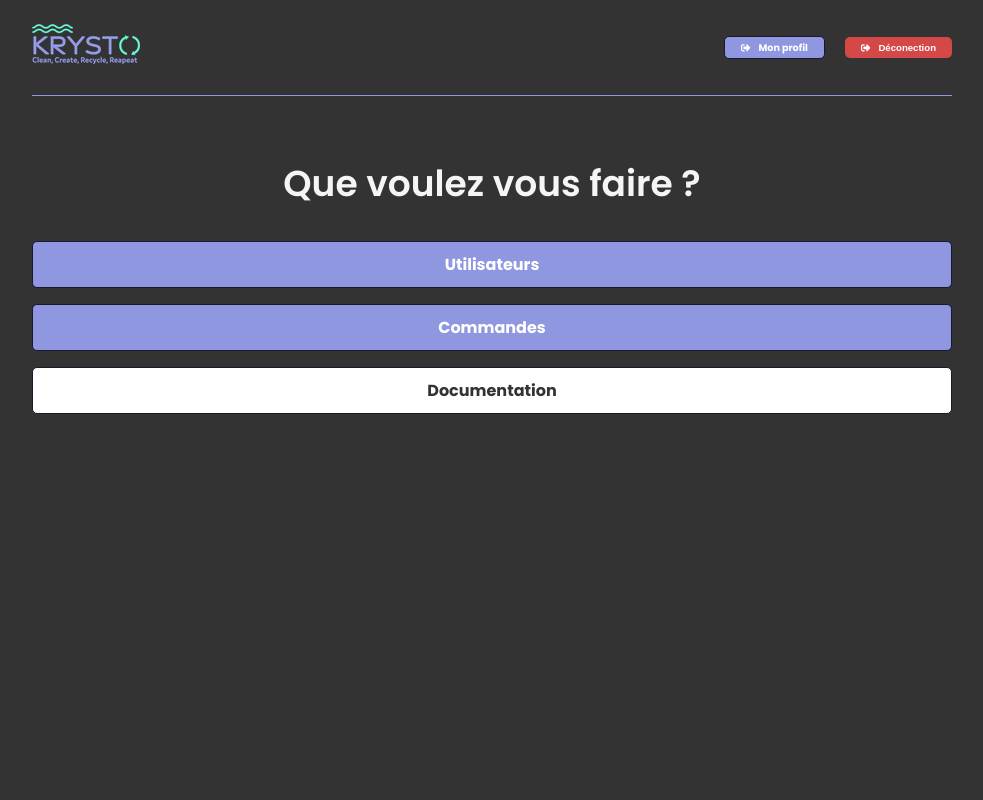
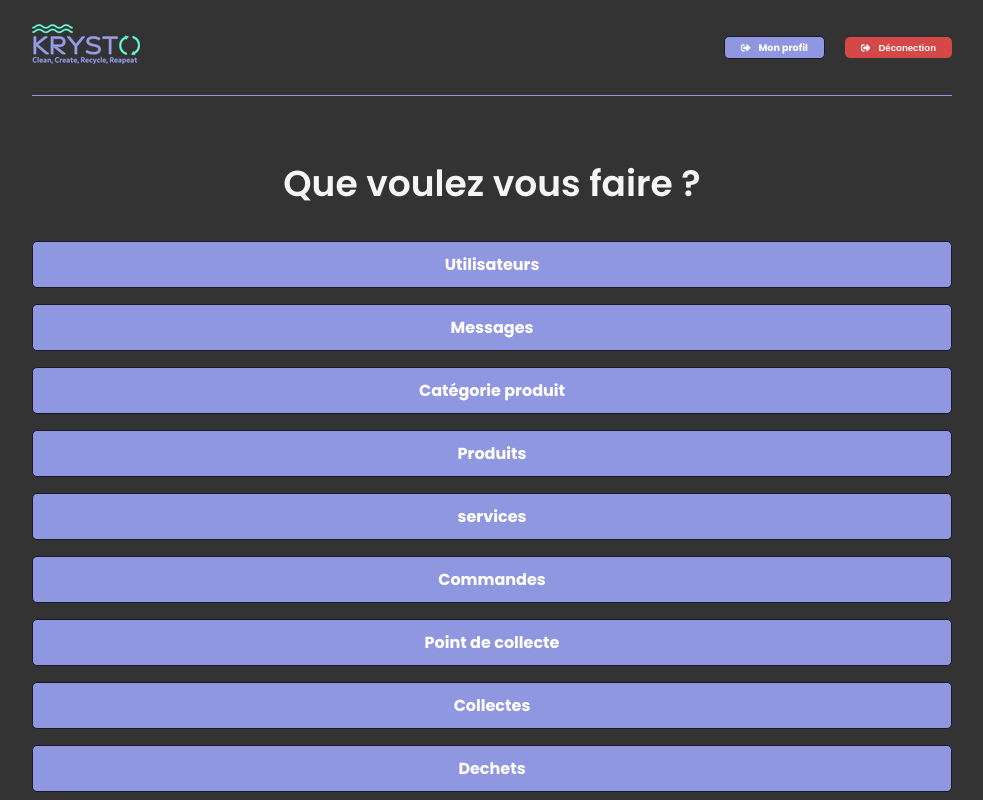
Before and after one commit to Krysto-SARL/krysto_admin_frontend, a React (Create React App) app: page /private/home in a window 1280 px wide. Shown: the top 800 px of the page, without its empty margins (148-1131 px from the left). Built offline with nearby package versions, Linux system fonts and the light colour scheme; sample sign-in values are in the browser's storage.

Commit message:
naviguation private  home page

```diff
--- a/src/App.js
+++ b/src/App.js
@@ -14,6 +14,7 @@ import PrivateUsers from './pages/private/PrivateUserList/PrivateUsers'
 import PrivateUserDetails from './pages/private/privateUserDetails/PrivateUserDetails'
 import PrivateOrderList from './pages/private/privateOrderList/PrivateOrderList'
 import PrivateOrderDetails from './pages/private/privateOrderDetails/PrivateOrderDetails'
+import PrivateProductList from './pages/private/privateProductList/PrivateProductList'
 
 function App() {
   return (
@@ -43,6 +44,10 @@ function App() {
                 path="/private/details-commande/:id"
                 element={<PrivateOrderDetails />}
               />
+              <Route
+                path="/private/liste-produits"
+                element={<PrivateProductList />}
+              />
             </Route>
           </Routes>
         </div>
--- a/src/pages/private/privateHome/PrivateHome.jsx
+++ b/src/pages/private/privateHome/PrivateHome.jsx
@@ -12,8 +12,32 @@ function PrivateHome() {
       <Link className="btn" to={'/private/gestion-utilisateurs'}>
         Utilisateurs
       </Link>
+      <Link className="btn" to={'/private/gestion-utilisateurs'}>
+        Messages
+      </Link>
+      <Link className="btn" to={'/private/liste-categorie-produits'}>
+        Catégorie produit
+      </Link>
+      <Link className="btn" to={'/private/liste-produits'}>
+        Produits
+      </Link>
+      <Link className="btn" to={'/private/liste-services'}>
+        services
+      </Link>
       <Link className="btn" to={'/private/order-liste'}>
         Commandes
+      </Link>
+      <Link className="btn" to={'/private/collectes'}>
+        Point de collecte
+      </Link>
+      <Link className="btn" to={'/private/collectes'}>
+        Collectes
+      </Link>
+      <Link className="btn" to={'/private/collectes'}>
+        Dechets
+      </Link>
+      <Link className="btn" to={'/private/collectes'}>
+        Certificats
       </Link>
       <Link className="btn btn-reverse" to={'/documentation'}>
         Documentation
--- /dev/null
+++ b/src/pages/private/privateProductList/PrivateProductList.jsx
@@ -0,0 +1,44 @@
+import React, { useEffect } from 'react'
+import { useDispatch, useSelector } from 'react-redux'
+import Spinner from '../../../components/shared/spinner/Spinner'
+import { getProducts } from '../../../features/product/productSlice'
+import { Link } from 'react-router-dom'
+
+function PrivateProductList() {
+  const { products, isLoading, isSuccess, isError } = useSelector(
+    (state) => state.product,
+  )
+
+  const dispatch = useDispatch()
+
+  useEffect(() => {
+    dispatch(getProducts())
+  }, [dispatch])
+
+  console.log(products)
+
+  if (isLoading || !products.data) {
+    return <Spinner />
+  }
+  return (
+    <>
+      <section className="headings">
+        <h1>Gestions des produits</h1>
+      </section>
+
+      <section>
+
+      {products.data.map((product) => (
+          <div className='order-item' key={product.id}>
+            <p>{product.refference}</p>
+            <p>{new Date(product.createdAt).toLocaleDateString()}</p>
+            <p>{product.designation}</p>
+            <Link to={`/private/details-produit/${product.id}`} className='btn btn-sm'>détail du produit</Link>
+          </div>
+        ))}
+      </section>
+    </>
+  )
+}
+
+export default PrivateProductList
```
